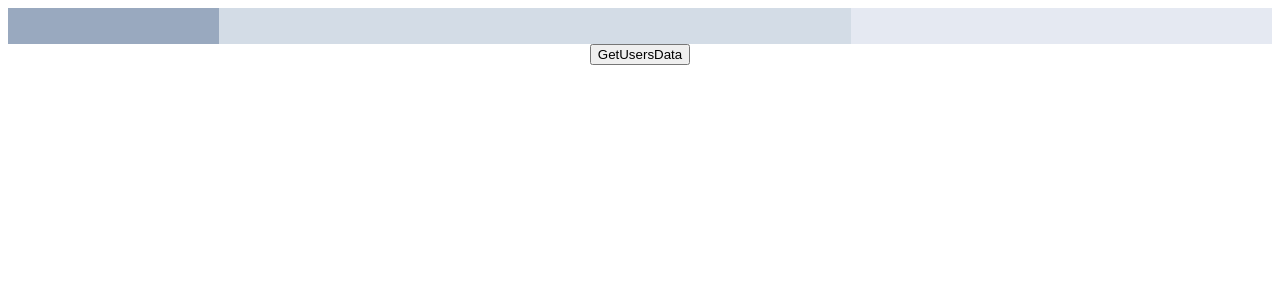
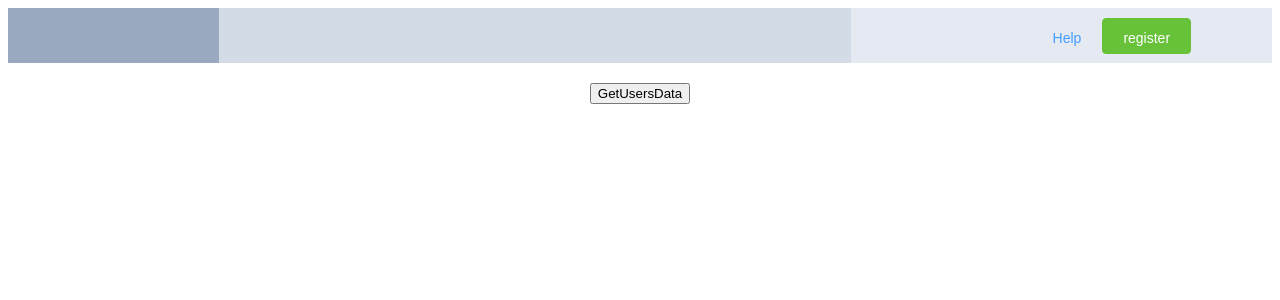
Before and after one commit to mpjGit/DesignMaster, a Vue app: page /#/ in a window 1280 px wide. Shown: the top 300 px of the page. Built offline with nearby package versions, Linux system fonts and the light colour scheme.

Commit message:
19.9.12： 刷了一晚上抖音，就写了两个按钮和一些样式，洗洗睡吧，明天回家

```diff
--- a/src/components/comHeader.vue
+++ b/src/components/comHeader.vue
@@ -5,7 +5,12 @@
       <el-col :span="12"><div class="midCross"></div></el-col>
       <el-col :span="8">
         <div class="button-content">
-
+           <el-button v-for="btn in buttons"
+                      :type="btn.type"
+                      :key="btn.text"
+                      v-html="btn.text"
+                      class="btn">
+           </el-button>
         </div>
       </el-col>
     </el-row>
@@ -33,9 +38,13 @@ export default {
   .el-row
     margin-bottom 20px
     div
-      min-height 36px
-  &:last-child
-    margin-bottom 0
+      min-height 55px
+      .btn
+        max-height 36px
+        position relative
+        left 60px
+        top ((55 - 36) / 2)px
+        margin 0 10px
   .el-col
     border-radius 4px
 </style>
--- a/src/components/login.vue
+++ b/src/components/login.vue
@@ -18,8 +18,8 @@ export default {
     return {
       name: 'Login',
       buttons: [
-        { name: 'Help' },
-        { name: 'register' },
+        { text: 'Help', type: 'text' },
+        { text: 'register', type: 'success' },
       ],
     };
   },
```
